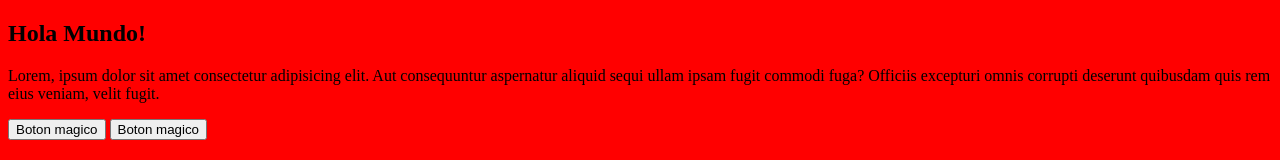
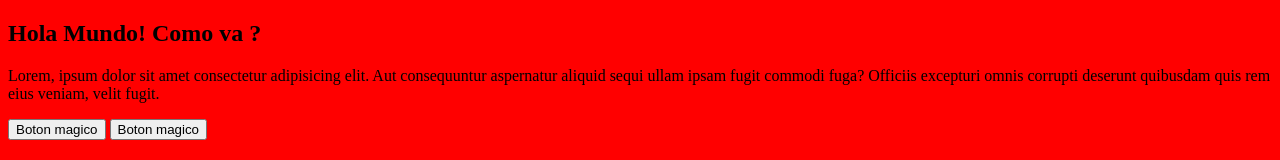
Before and after one commit to marcoTulio94/CursoGit, a plain HTML site: page index.html in a window 1280 px wide. Shown: the top 160 px of the page. Drawn offline with Linux system fonts and the light colour scheme.

Commit message:
version para tag

```diff
--- a/index.html
+++ b/index.html
@@ -8,7 +8,7 @@
 </head>
 <body>
 
-    <h2>Hola Mundo!</h2>
+    <h2>Hola Mundo! Como va ?</h2>
     <p>Lorem, ipsum dolor sit amet consectetur adipisicing elit. Aut consequuntur aspernatur aliquid sequi ullam ipsam fugit commodi fuga? Officiis excepturi omnis corrupti deserunt quibusdam quis rem eius veniam, velit fugit.</p>
     <button id="btn">Boton magico</button>
     <button id="btn">Boton magico</button>
```
